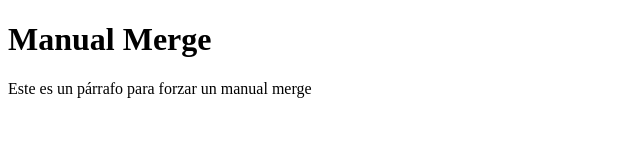
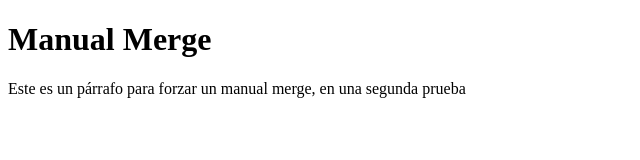
Before and after one commit to Emmalcd/curso-git, a plain HTML site: page index.html in a window 1280 px wide. Shown: the whole page, without its empty margins (0-640 px from the left). Drawn offline with Linux system fonts and the light colour scheme.

Commit message:
Second test manual merge

```diff
--- a/index.html
+++ b/index.html
@@ -7,6 +7,6 @@
   </head>
   <body>
     <h1>Manual Merge</h1>
-    <p>Este es un párrafo para forzar un manual merge</p>
+    <p>Este es un párrafo para forzar un manual merge, en una segunda prueba</p>
   </body>
 </html>
```
